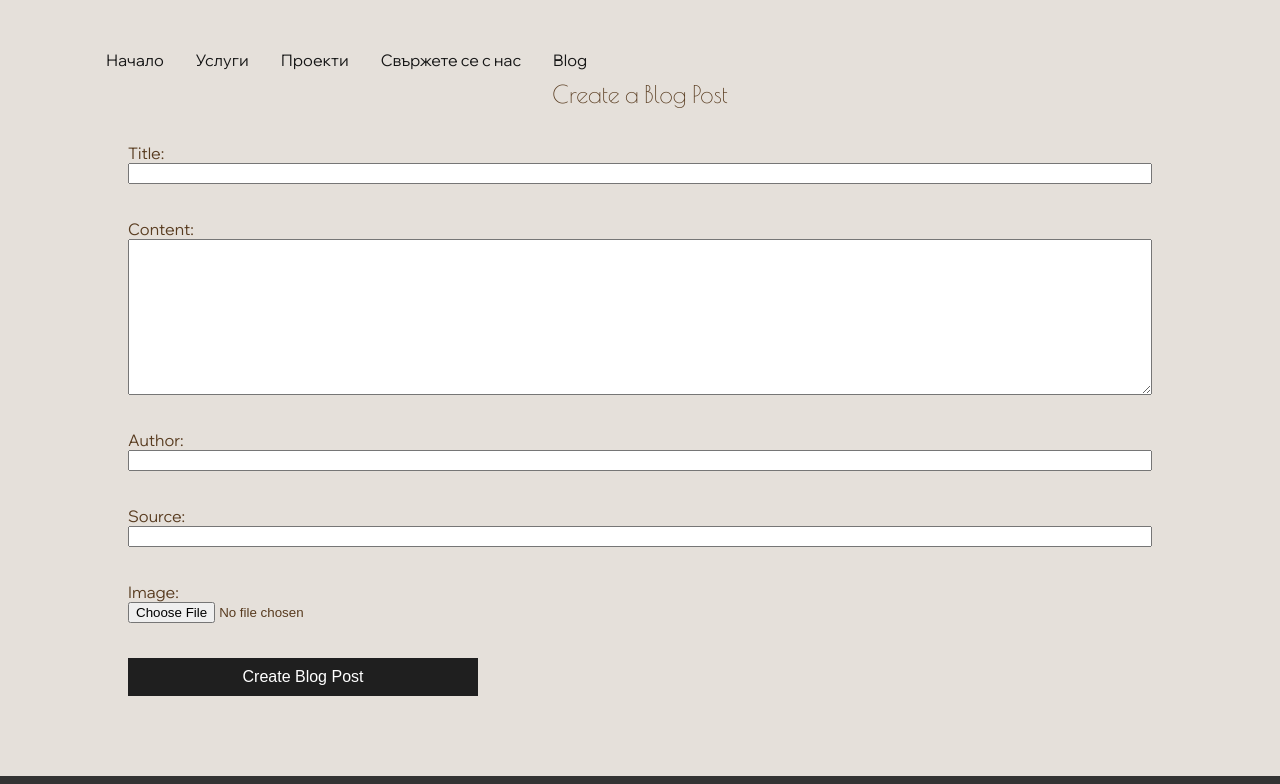
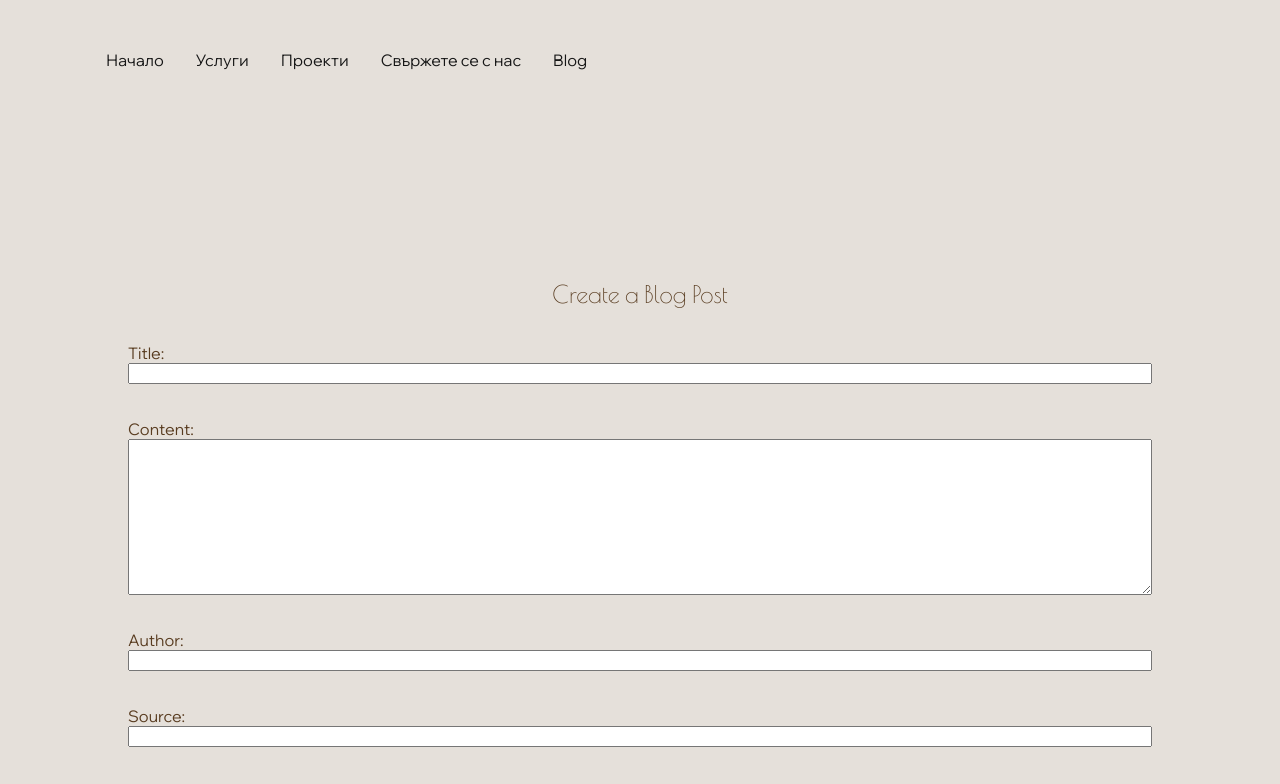
Before and after one commit to tzanislav/meshArchWeb, a React (Create React App) app in the folder FrontEnd/: page /post-blog in a window 1280 px wide. Shown: the top 784 px of the page. Built offline with nearby package versions, Linux system fonts and the light colour scheme; no server answers.

Commit message:
blog polish 8

```diff
--- a/FrontEnd/src/Pages/PostBlog.js
+++ b/FrontEnd/src/Pages/PostBlog.js
@@ -1,10 +1,12 @@
 import React from 'react';
 import BlogPostForm from '../Components/BlogPostForm';
 import '../CSS/BlogPostForm.css';
+import Padding from '../Components/Padding';
 
 function PostBlog() {
     return (
         <div>
+            <Padding size="200px" />
             <BlogPostForm />
         </div>
     );
```
Also changed, not shown: 7 other files (tests, documents, lock files or other folders).
